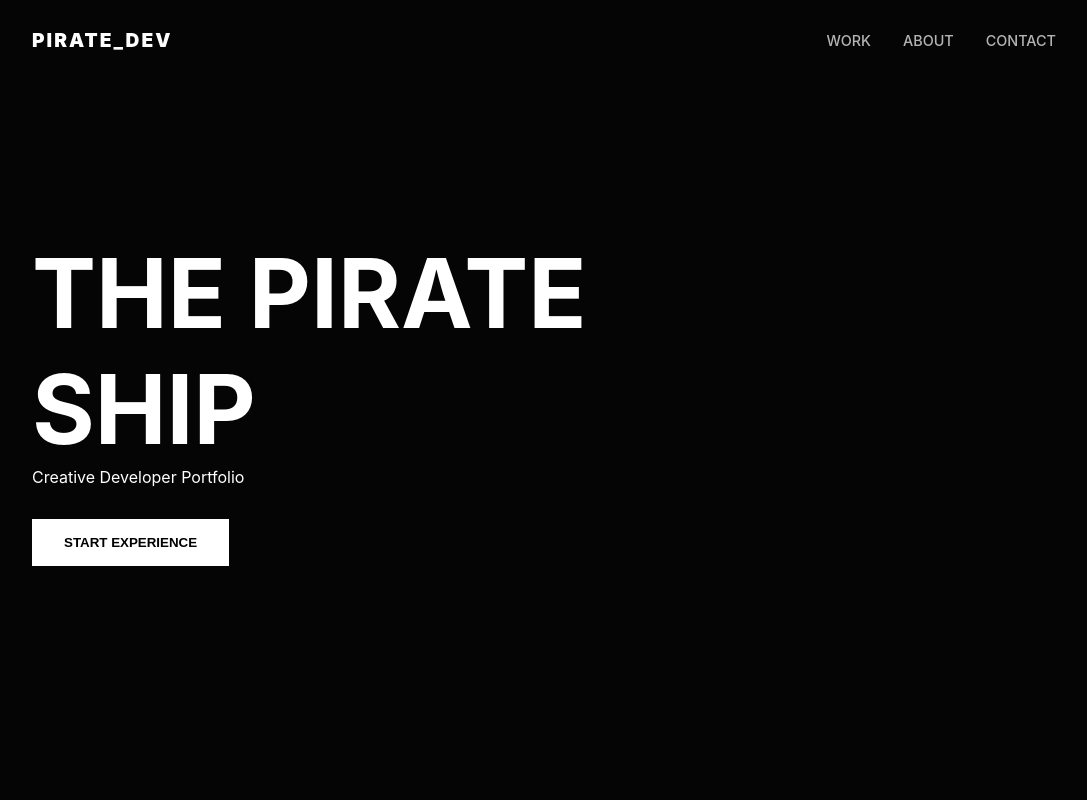
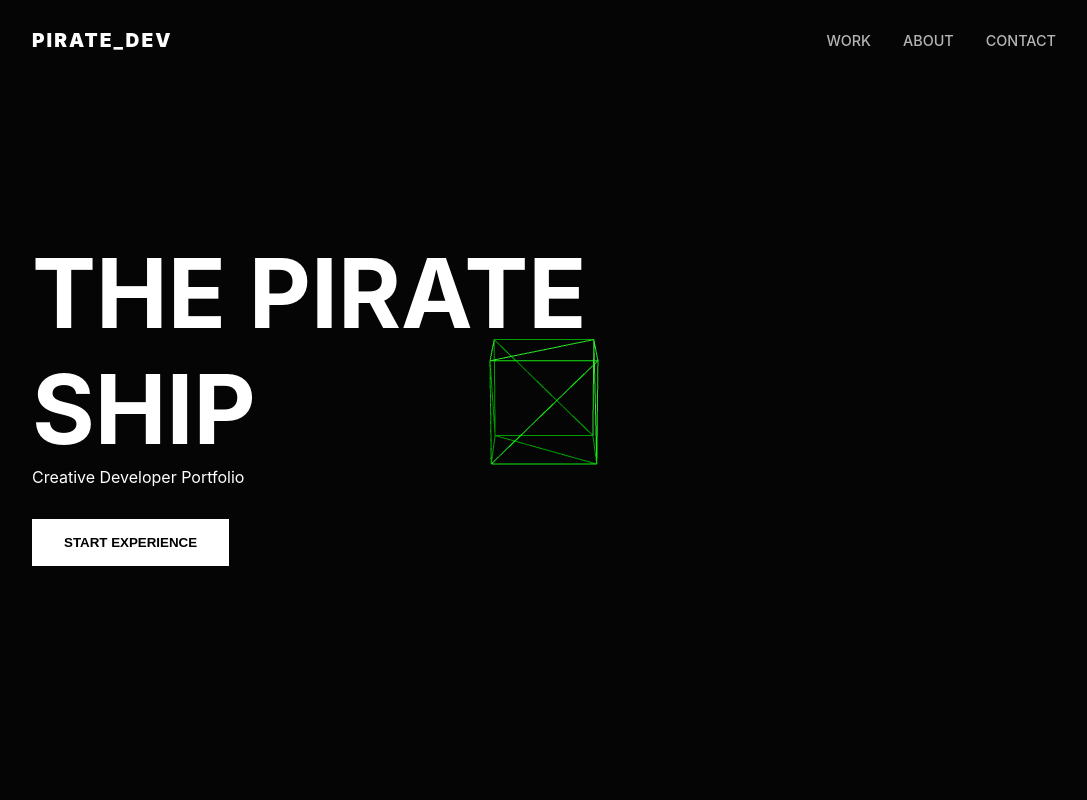
Before and after one commit to gioeledallapozza/PirateShip, a website built with Vite: page src/index.html in a window 1280 px wide. Shown: the top 800 px of the page, without its empty margins (96-1183 px from the left). Built offline with nearby package versions, Linux system fonts and the light colour scheme; animation ran at ten frames a second.

Commit message:
Finished project basic setup

```diff
--- a/src/experience/Camera.js
+++ b/src/experience/Camera.js
@@ -7,6 +7,13 @@ export default class Camera {
         this.sizes = this.experience.sizes
         this.scene = this.experience.scene
         this.canvas = this.experience.canvas
+
+        // Camera position based on sections
+        this.config = {
+            hero: { x: 0, y: 3, z: 12 },
+            immersive: { x: 0, y: 5, z: 20 },
+            lookAt: { x: 0, y: 0, z: 0 }
+        }
 
         this.setInstance()
     }
@@ -18,10 +25,29 @@ export default class Camera {
             0.1,
             1000
         )
-        // Default Position
-        this.instance.position.set(0, 5, 15)
+
+        this.instance.position.set(
+            this.config.hero.x,
+            this.config.hero.y,
+            this.config.hero.z
+        )
+
+        this.instance.lookAt(
+            this.config.lookAt.x,
+            this.config.lookAt.y,
+            this.config.lookAt.z
+        )
+
         this.scene.add(this.instance)
     }
+
+    setPosition(x, y, z) {
+        this.instance.position.set(x, y, z)
+    }
+
+    /*
+    * Event Manager
+    */
 
     resize() {
         this.instance.aspect = this.sizes.width / this.sizes.height
--- a/src/index.html
+++ b/src/index.html
@@ -23,7 +23,7 @@
 
 
     <main id="ui-wrapper">
-        <section class="section start">
+        <section class="section hero">
             <div class="content">
                 <h1>The Pirate Ship</h1>
                 <p>Creative Developer Portfolio</p>
--- a/src/style.css
+++ b/src/style.css
@@ -87,7 +87,6 @@ nav {
 /*
 *   Main
 */
-
 #ui-wrapper {
     position: relative;
     z-index: 2;
--- a/src/utils/Time.js
+++ b/src/utils/Time.js
@@ -18,6 +18,8 @@ export default class Time extends EventEmitter {
         this.current = currentTime;
         this.elapsed = this.current - this.start;
 
+        this.trigger('tick');
+
         window.requestAnimationFrame(() => this.tick());
     }
 }
```
